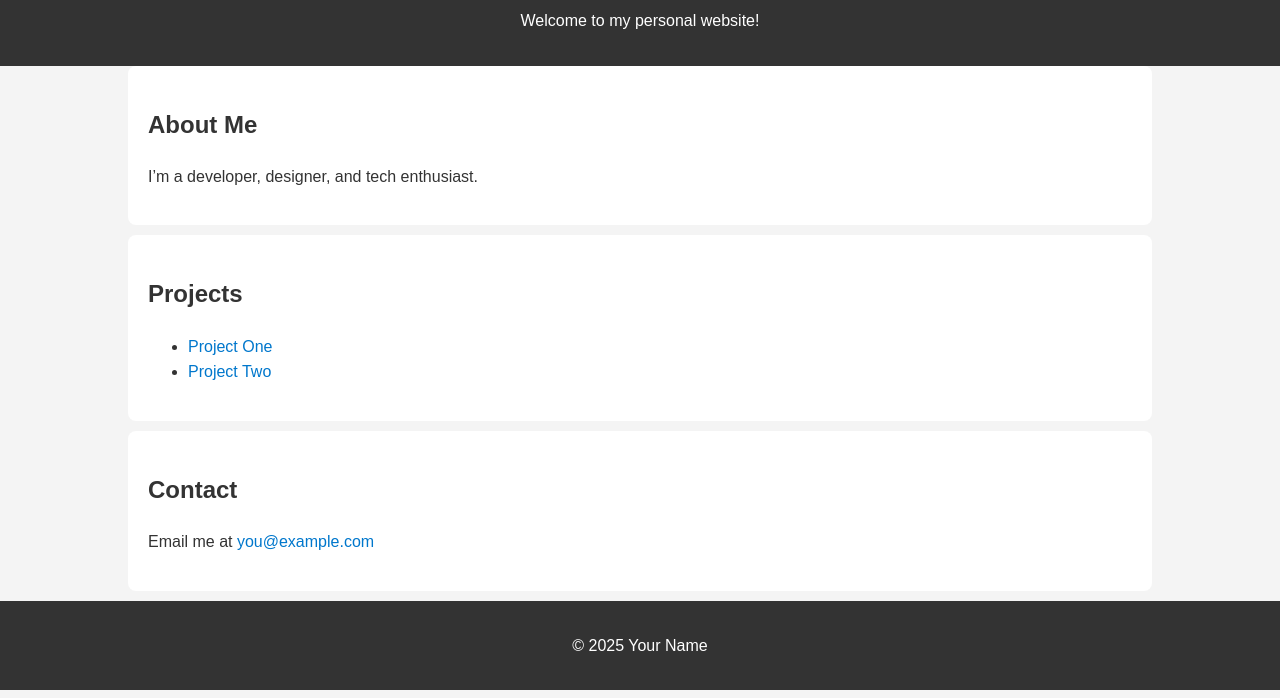
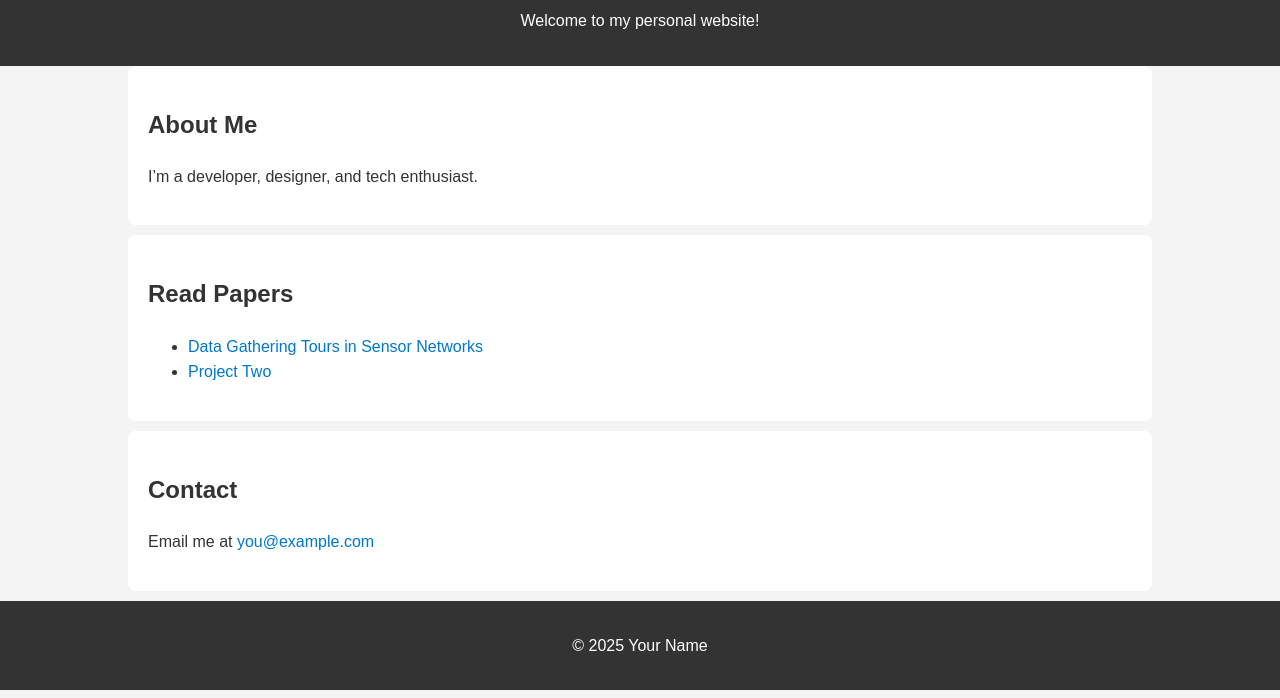
Before and after one commit to yuankaison/yuankaison.github.io, a plain HTML site: page index.html in a window 1280 px wide. Shown: the part 102-800 px from the top of the page. Drawn offline with Linux system fonts and the light colour scheme.

Commit message:
Update index.html

```diff
--- a/index.html
+++ b/index.html
@@ -17,9 +17,9 @@
   </section>
 
   <section>
-    <h2>Projects</h2>
+    <h2>Read Papers</h2>
     <ul>
-      <li><a href="ipsn06-tours.pdf" target="_blank">Project One</a></li>
+      <li><a href="ipsn06-tours.pdf" target="_blank">Data Gathering Tours in Sensor Networks</a></li>
       <li><a href="#">Project Two</a></li>
     </ul>
   </section>
```
